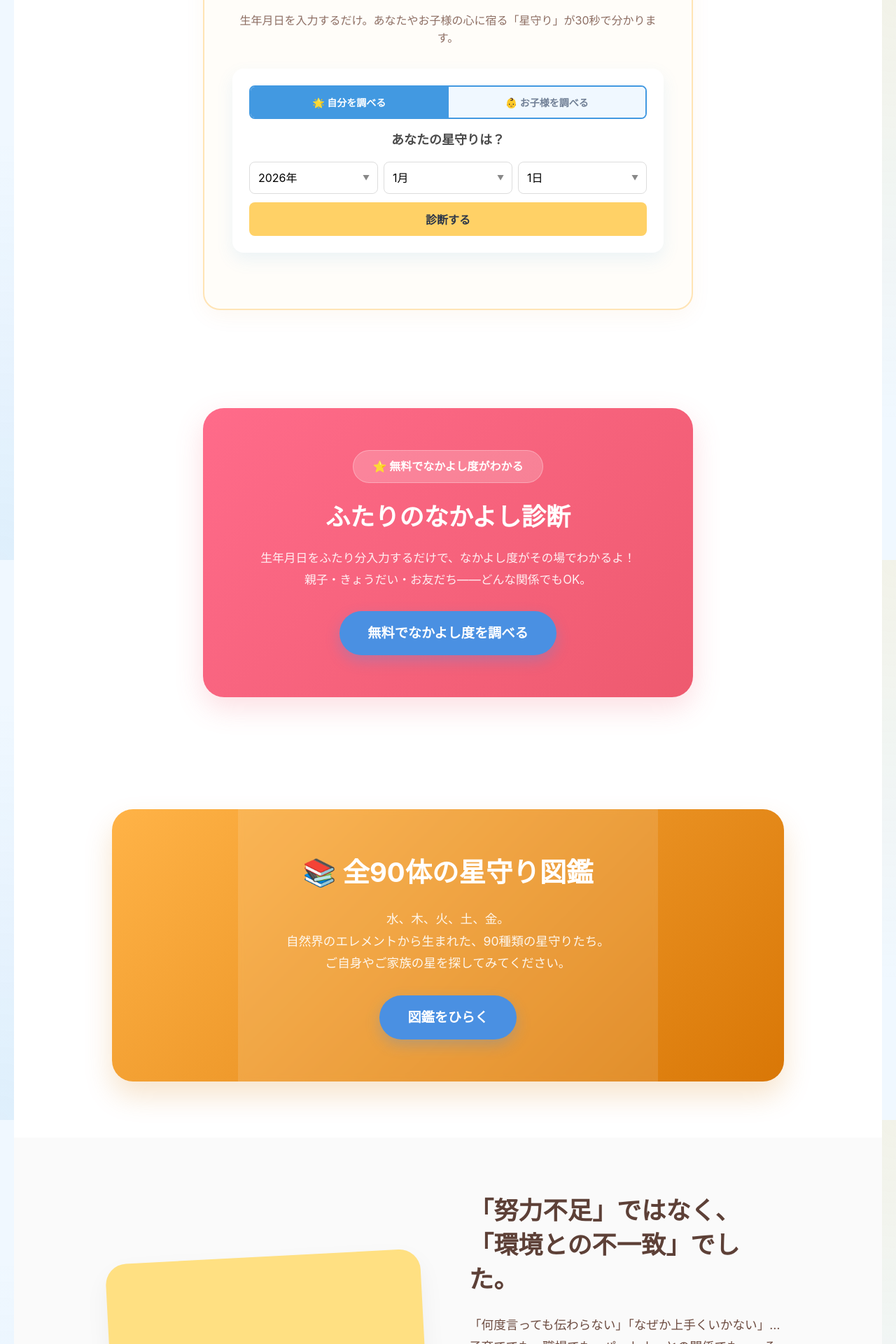
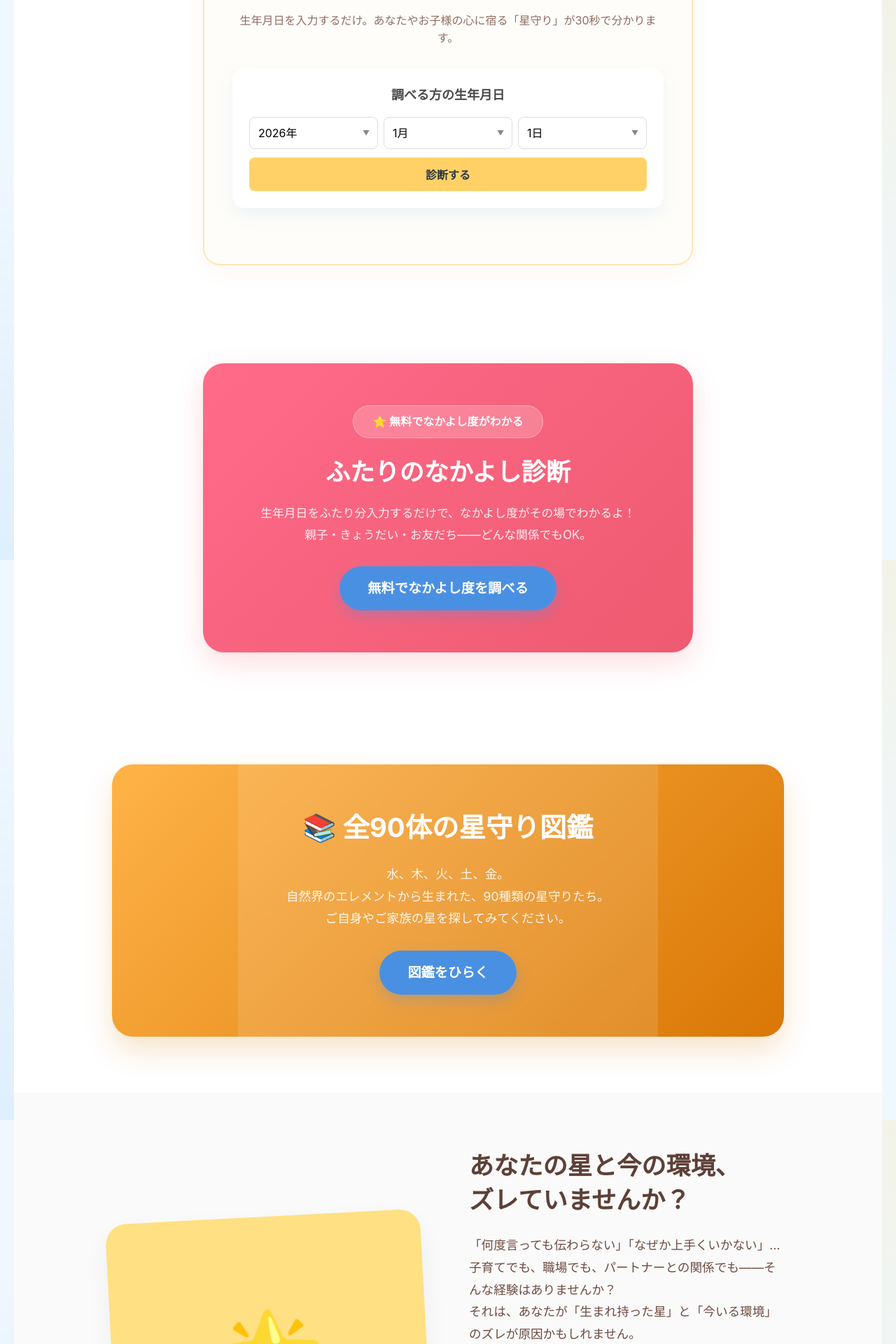
Before and after one commit to naotoada/hoshimori-web, a Next.js app: page / in a window 1280 px wide. Shown: the part 800-2720 px from the top of the page at 70% size. Built offline with nearby package versions, Linux system fonts and the light colour scheme.

Commit message:
Update: カルテ削除と文言調整

```diff
--- a/src/app/hoshimori/[id]/page.tsx
+++ b/src/app/hoshimori/[id]/page.tsx
@@ -138,9 +138,6 @@ export default async function HoshimoriDetailPage({ params }: { params: Promise<
         </p>
         <div className={styles.ctaPriceTag}>¥4,980<span>（税込）</span></div>
         <a href="https://lin.ee/9MSmxO1x" target="_blank" rel="noopener noreferrer" className={styles.ctaButton}>公式LINEから申し込む</a>
-        <p className={styles.ctaSub}>
-          環境診断・親子相性まで含む『星守りカルテ（完全版）¥33,000』もございます
-        </p>
       </div>
     </main>
   );
--- a/src/app/page.tsx
+++ b/src/app/page.tsx
@@ -82,17 +82,18 @@ export default function Home() {
               </div>
             </div>
             <div className={styles.conceptText}>
-              <h2>「努力不足」ではなく、<br/>「環境との不一致」でした。</h2>
+              <h2>あなたの星と今の環境、<br/>ズレていませんか？</h2>
               <p>
                 「何度言っても伝わらない」「なぜか上手くいかない」…<br/>
-                子育てでも、職場でも、パートナーとの関係でも——そんな経験はありませんか？
+                子育てでも、職場でも、パートナーとの関係でも——そんな経験はありませんか？<br/>
+                それは、あなたが「生まれ持った星」と「今いる環境」のズレが原因かもしれません。
               </p>
               <p>
                 すべての人は、全く異なる「心の構造（星守り）」を持って生まれてきます。<br/>
                 活発に動きたい『火の星』に「じっとしなさい」と言い続けるのは、魚に木登りをさせるようなもの。
               </p>
               <p>
-                星守りを通じて、自分やお子様の才能が伸びる「環境」を見つけてみませんか。<br/>
+                星守りを通じて、才能が輝く「環境」を見つけてみませんか？<br/>
                 私たちは、<strong>心の構造を見える化する</strong>ための地図をお渡しします。
               </p>
             </div>
@@ -227,26 +228,6 @@ export default function Home() {
       </section>
 
 
-
-      {/* Premium Service Section (CHILD_FULL: ¥33,000) */}
-      <section className={styles.premiumSection}>
-        <div className={styles.container}>
-          <div className={styles.premiumBox}>
-            <span className={styles.premiumBadge}>Premium</span>
-            <h2>星守りカルテ<br/>【完全版】</h2>
-            <p className={styles.premiumLead}>
-              星守りレポートでは伝えきれない「親子の構造的な相性」「お名前の力」「お部屋の環境診断」まで——<br/>
-              お子様を取り巻く<strong>環境のすべて</strong>を構造的に解析した、100ページを超える人生の設計図。<br/>
-              物理バインダーに製本してお届けする、世界にひとつだけの一冊です。
-            </p>
-            <div className={styles.premiumPrice}>¥33,000 <span>(税込)</span></div>
-            <a href="https://lin.ee/9MSmxO1x" target="_blank" rel="noopener noreferrer" className={styles.lineBtn}>
-              公式LINEから詳細を見る
-            </a>
-          </div>
-        </div>
-      </section>
-
       {/* FAQ Section */}
       <section className={styles.faqSection} id="faq">
         <div className={styles.container}>
@@ -271,14 +252,6 @@ export default function Home() {
               </p>
             </details>
 
-            <details className={styles.faqItem}>
-              <summary className={styles.faqQuestion}>星守りレポートと星守りカルテ（完全版）の違いは？</summary>
-              <p className={styles.faqAnswer}>
-                星守りレポートは<strong>お子様の星守りタイプそのものの深掘り</strong>（才能・SOS・関わり方・今年の運勢）に特化した1冊です。
-                星守りカルテ（完全版）は、それに加えて<strong>親子の構造的な相性診断</strong>、<strong>お名前に刻まれた力の分析</strong>、
-                <strong>お部屋の環境診断と補正マニュアル</strong>まで、お子様を取り巻く環境すべてを網羅した100ページ超の物理製本レポートです。
-              </p>
-            </details>
 
             <details className={styles.faqItem}>
               <summary className={styles.faqQuestion}>何歳から何歳まで対象ですか？</summary>
--- a/src/components/DiagnosisForm.tsx
+++ b/src/components/DiagnosisForm.tsx
@@ -6,11 +6,8 @@ import { getCharacterImageUrl, CHARACTER_MAP } from '@/lib/characterMap';
 import Link from 'next/link';
 import styles from './DiagnosisForm.module.css';
 
-type DiagnosisTarget = 'self' | 'child';
-
 export default function DiagnosisForm() {
   const currentYear = new Date().getFullYear();
-  const [target, setTarget] = useState<DiagnosisTarget>('self');
   const [year, setYear] = useState<number>(currentYear);
   const [month, setMonth] = useState<number>(1);
   const [day, setDay] = useState<number>(1);
@@ -33,22 +30,8 @@ export default function DiagnosisForm() {
 
   return (
     <div className={styles.container}>
-      <div className={styles.tabGroup}>
-        <button
-          className={`${styles.tab} ${target === 'self' ? styles.tabActive : ''}`}
-          onClick={() => { setTarget('self'); setResult(null); }}
-        >
-          🌟 自分を調べる
-        </button>
-        <button
-          className={`${styles.tab} ${target === 'child' ? styles.tabActive : ''}`}
-          onClick={() => { setTarget('child'); setResult(null); }}
-        >
-          👶 お子様を調べる
-        </button>
-      </div>
       <h3 className={styles.title}>
-        {target === 'self' ? 'あなたの星守りは？' : 'お子様の星守りは？'}
+        調べる方の生年月日
       </h3>
       <div className={styles.inputGroup}>
         <div className={styles.dateSelectors}>
@@ -94,7 +77,7 @@ export default function DiagnosisForm() {
         return (
           <div className={styles.resultCard}>
             <p className={styles.resultIntro}>
-              {target === 'self' ? 'あなたの星守りは…' : 'お子様の星守りは…'}
+              診断結果は…
             </p>
             <div className={`${styles.resultImageWrapper} ${borderColorClass}`}>
                <img src={imageUrl} alt={charName} className={styles.resultImage} />
```
